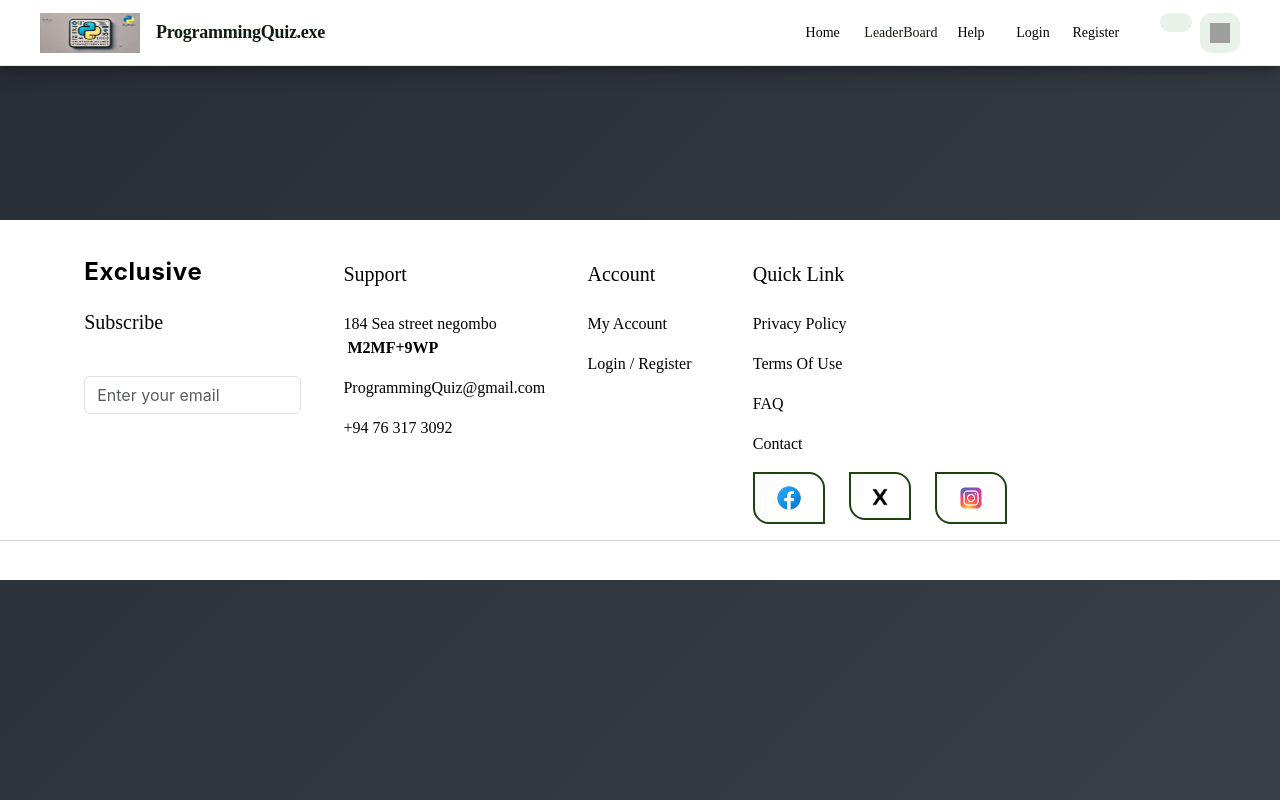
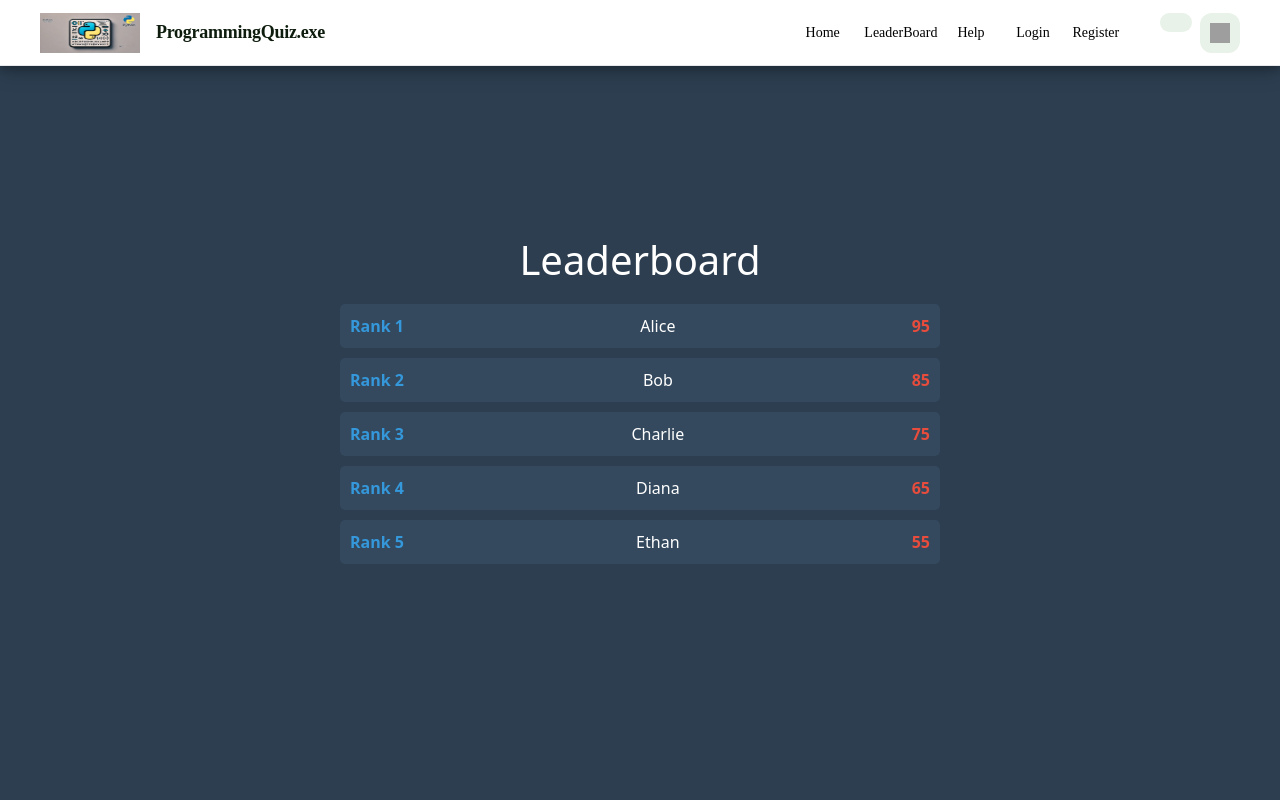
Before and after one commit to Sid8888888/ProgrammingBrain.exe, a React (Create React App) app: page /leaderboard in a window 1280 px wide. Shown: the top 800 px of the page. Built offline with nearby package versions, Linux system fonts and the light colour scheme; grey boxes are pictures that could not be loaded; what react-chatbot-kit would draw is missing.

Commit message:
Time play added

```diff
--- a/package.json
+++ b/package.json
@@ -20,6 +20,7 @@
     "react-router-dom": "^6.22.3",
     "react-scripts": "5.0.1",
     "react-toastify": "^10.0.5",
+    "styled-components": "^6.1.13",
     "web-vitals": "^2.1.4"
   },
   "scripts": {
--- a/src/Routes/Routes.js
+++ b/src/Routes/Routes.js
@@ -3,6 +3,7 @@ import Login from "../pages/login/Login"
 import Register from "../pages/register/Register"
 import Help from "../pages/specialFunction/Help"
 import GamePlay from "../pages/Gameplay/GamePlay"
+import LeaderBoard from "../pages/LeaderBoard/LeaderBoard"
 
 const routes = {
     data: [
@@ -30,6 +31,12 @@ const routes = {
             component: <GamePlay/>,
             type: "",
          },
+         {
+            name: "LeaderBoard",
+            path: "/leaderboard",
+            component: <LeaderBoard/>,
+            type: "",
+         },
 
          {
             name: "help",
--- a/src/components/NavigationBar/NavigationBar.js
+++ b/src/components/NavigationBar/NavigationBar.js
@@ -37,7 +37,7 @@ const NavigationBar = () => {
           </div>
           <div className="depth-5-frame-11">
             <div className="depth-6-frame-016">
-              <div className="about-us">LeaderBoard</div>
+              <a className="about-us" href="/leaderboard">LeaderBoard</a>
             </div>
           </div>
           <div className="depth-5-frame-2">
--- a/src/pages/Gameplay/GamePlay.js
+++ b/src/pages/Gameplay/GamePlay.js
@@ -11,6 +11,7 @@ const GamePlay = () => {
   const [question, setQuestion] = useState(null);
   const [solution, setSolution] = useState(null);
   const [displayedAnswers, setDisplayedAnswers] = useState([]);
+  const [timeLeft, setTimeLeft] = useState(900); // 15 minutes in seconds
 
   useEffect(() => {
     const fetchQuestion = async () => {
@@ -44,6 +45,24 @@ const GamePlay = () => {
 
     fetchQuestion();
   }, []);
+
+  // Timer effect: update every second
+  useEffect(() => {
+    if (timeLeft <= 0) return; // Stop timer when it reaches 0
+
+    const timer = setInterval(() => {
+      setTimeLeft((prevTime) => prevTime - 1);
+    }, 1000);
+
+    return () => clearInterval(timer); // Cleanup interval on unmount
+  }, [timeLeft]);
+
+  // Format time in MM:SS format
+  const formatTime = (seconds) => {
+    const minutes = Math.floor(seconds / 60);
+    const remainingSeconds = seconds % 60;
+    return `${minutes.toString().padStart(2, '0')}:${remainingSeconds.toString().padStart(2, '0')}`;
+  };
 
   const containerStyle = {
     position: 'relative',
@@ -80,7 +99,8 @@ const GamePlay = () => {
   };
 
   const questionStyle = {
-    width: '50%',  // Resize the image to take up 50% of the container width
+    width: '30%',  // Resize the image to take up 30% of the container width (you can adjust this percentage as needed)
+    maxWidth: '500px',  // Optionally set a maximum width for the image
     marginBottom: '20px',
     borderRadius: '10px',  // Add rounded corners to the image for a softer look
     boxShadow: '0px 4px 10px rgba(0, 0, 0, 0.2)',  // Add a slight shadow to make the image pop
@@ -129,6 +149,23 @@ const GamePlay = () => {
     setHoveredButton(null);
   };
 
+  // Dark blue timer style
+  const countdownStyle = {
+    position: 'absolute',
+    top: '70px',  // Adjusted to move the timer a bit lower
+    right: '20px',
+    background: 'linear-gradient(145deg, #004080, #0066cc)',  // Dark blue gradient
+    color: '#fff',
+    padding: '20px 40px',
+    fontSize: '2.2em',  // Medium size for the timer
+    fontWeight: 'bold',
+    borderRadius: '20px',
+    boxShadow: '5px 5px 15px rgba(0, 0, 0, 0.3)',
+    zIndex: 3,
+    letterSpacing: '1px',
+    border: '2px solid #fff', // Adding a white border to the timer
+  };
+
   return (
     <div style={containerStyle}>
       <video style={videoStyle} autoPlay loop muted>
@@ -138,6 +175,11 @@ const GamePlay = () => {
       <h1 style={headingStyle}>Gameplay</h1>
       <p style={playerNameStyle}>Player: {playerName}</p>
       {question && <img src={question} alt="Question" style={questionStyle} />}
+
+      {/* Countdown Timer */}
+      <div style={countdownStyle}>
+        {formatTime(timeLeft)}
+      </div>
 
       {/* Render answers as buttons */}
       {displayedAnswers.map((answer, index) => (
--- /dev/null
+++ b/src/pages/LeaderBoard/LeaderBoard.js
@@ -0,0 +1,78 @@
+import React from 'react';
+import styled from 'styled-components';
+
+const Leaderboard = () => {
+  const leaderboardData = [
+    { name: "Alice", score: 95 },
+    { name: "Bob", score: 85 },
+    { name: "Charlie", score: 75 },
+    { name: "Diana", score: 65 },
+    { name: "Ethan", score: 55 },
+  ];
+
+  return (
+    <LeaderboardContainer>
+      <LeaderboardTitle>Leaderboard</LeaderboardTitle>
+      <LeaderboardList>
+        {leaderboardData.map((player, index) => (
+          <LeaderboardEntry key={index}>
+            <Rank>Rank {index + 1}</Rank>
+            <Name>{player.name}</Name>
+            <Score>{player.score}</Score>
+          </LeaderboardEntry>
+        ))}
+      </LeaderboardList>
+    </LeaderboardContainer>
+  );
+};
+
+const LeaderboardContainer = styled.div`
+  width: 100%;
+  height: 100vh;
+  display: flex;
+  flex-direction: column;
+  align-items: center;
+  justify-content: center;
+  background-color: #2c3e50;
+  padding: 20px;
+  box-sizing: border-box;
+`;
+
+const LeaderboardTitle = styled.h1`
+  color: #ffffff;
+  margin-bottom: 20px;
+`;
+
+const LeaderboardList = styled.div`
+  width: 100%;
+  max-width: 600px;
+  display: flex;
+  flex-direction: column;
+  gap: 10px;
+`;
+
+const LeaderboardEntry = styled.div`
+  display: flex;
+  justify-content: space-between;
+  padding: 10px;
+  background-color: #34495e;
+  border-radius: 5px;
+  color: #ffffff;
+`;
+
+const Rank = styled.span`
+  font-weight: bold;
+  color: #3498db;
+`;
+
+const Name = styled.span`
+  flex-grow: 1;
+  text-align: center;
+`;
+
+const Score = styled.span`
+  font-weight: bold;
+  color: #e74c3c;
+`;
+
+export default Leaderboard;
```
Also changed, not shown: 1 other file (tests, documents, lock files or other folders).
